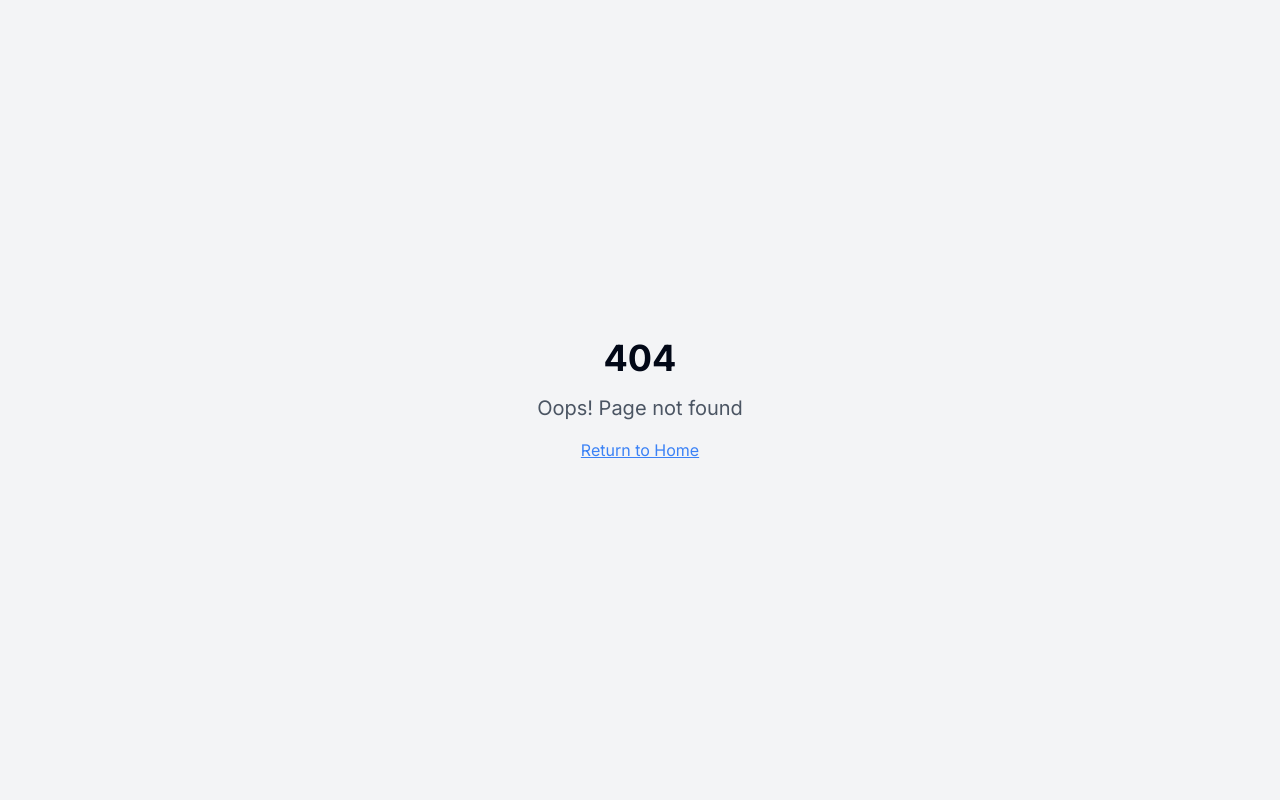
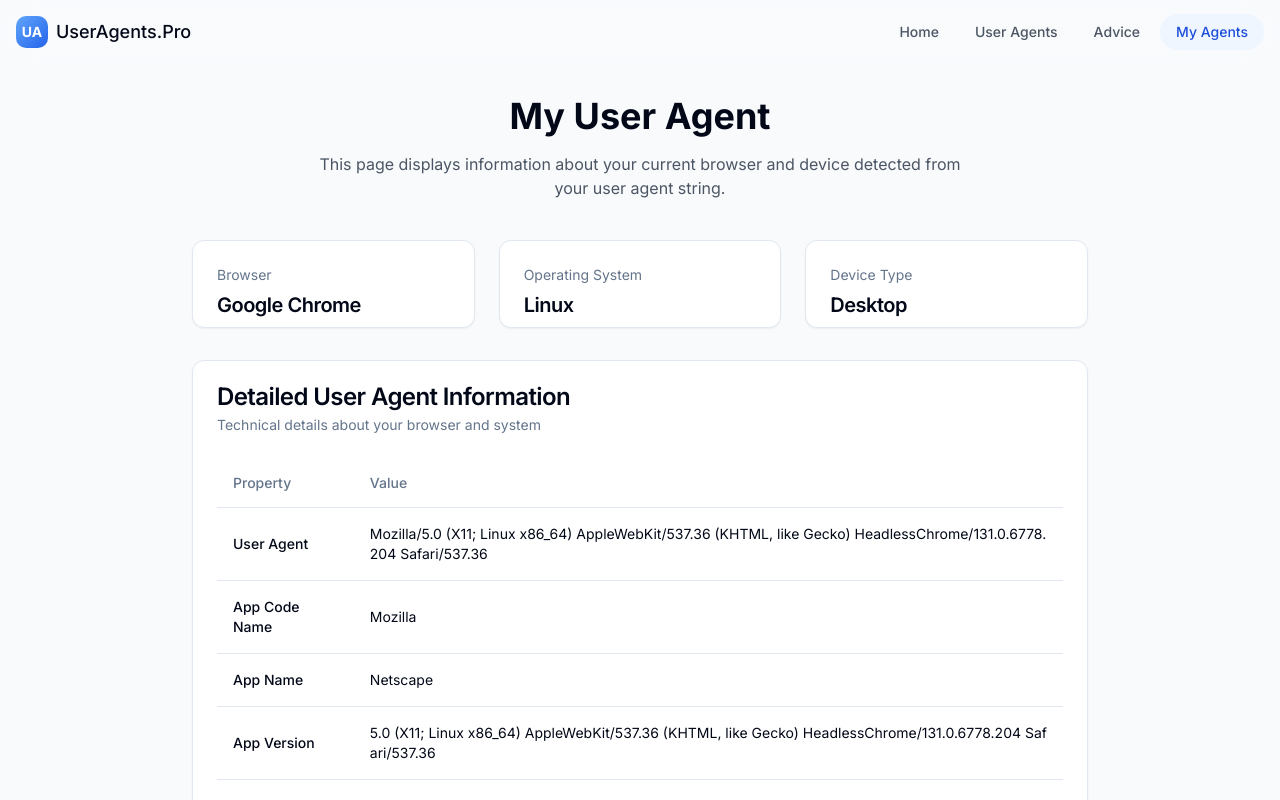
Before and after one commit to Zahra8890/useragent-updater-56, a React (Vite) app: page /my-agents in a window 1280 px wide. Before the commit this address had no page. Shown: the top 800 px of the page. Built offline with nearby package versions, Linux system fonts and the light colour scheme.

Commit message:
Add "My Agents" page
Adds a new page to display user agent information.

```diff
--- a/src/App.tsx
+++ b/src/App.tsx
@@ -15,6 +15,7 @@ import Contact from "./pages/Contact";
 import Privacy from "./pages/Privacy";
 import Admin from "./pages/Admin";
 import NotFound from "./pages/NotFound";
+import MyAgents from "./pages/MyAgents";
 
 const queryClient = new QueryClient();
 
@@ -32,6 +33,7 @@ const App = () => (
             <Route path="/user-agents/:category" element={<UserAgents />} />
             <Route path="/advice" element={<Advice />} />
             <Route path="/advice/:id" element={<AdviceDetail />} />
+            <Route path="/my-agents" element={<MyAgents />} />
             <Route path="/about" element={<About />} />
             <Route path="/contact" element={<Contact />} />
             <Route path="/privacy" element={<Privacy />} />
--- a/src/components/Navbar.tsx
+++ b/src/components/Navbar.tsx
@@ -18,6 +18,7 @@ const Navbar = () => {
     { id: '1', title: 'Home', slug: '/', position: 'top' },
     { id: '2', title: 'User Agents', slug: '/user-agents', position: 'top' },
     { id: '3', title: 'Advice', slug: '/advice', position: 'top' },
+    { id: '4', title: 'My Agents', slug: '/my-agents', position: 'top' },
   ]);
 
   useEffect(() => {
@@ -27,6 +28,18 @@ const Navbar = () => {
       const parsedPages = JSON.parse(savedPages);
       // Get only top navigation items
       const topNavItems = parsedPages.filter((page: Page) => page.position === 'top');
+
+      // Make sure our custom "My Agents" page is included
+      const myAgentsExists = topNavItems.some((item: Page) => item.slug === '/my-agents');
+      if (!myAgentsExists) {
+        topNavItems.push({
+          id: Date.now().toString(),
+          title: 'My Agents',
+          slug: '/my-agents',
+          position: 'top'
+        });
+      }
+
       if (topNavItems.length > 0) {
         setNavItems(topNavItems.map((page: Page) => ({
           id: page.id,
--- a/src/components/admin/PageEditor.tsx
+++ b/src/components/admin/PageEditor.tsx
@@ -1,4 +1,3 @@
-
 import { useState, useEffect } from 'react';
 import { toast } from 'sonner';
 import { Button } from '@/components/ui/button';
@@ -34,9 +33,10 @@ const PageEditor = () => {
         { id: '1', title: 'Home', slug: '/', content: 'Home page content', position: 'top', isSystem: true },
         { id: '2', title: 'User Agents', slug: '/user-agents', content: 'User Agents page content', position: 'top', isSystem: true },
         { id: '3', title: 'Advice', slug: '/advice', content: 'Advice page content', position: 'top', isSystem: true },
-        { id: '4', title: 'About Us', slug: '/about', content: 'About us page content', position: 'bottom' },
-        { id: '5', title: 'Contact Us', slug: '/contact', content: 'Contact us page content', position: 'bottom' },
-        { id: '6', title: 'Privacy Policy', slug: '/privacy', content: 'Privacy policy content', position: 'bottom' },
+        { id: '4', title: 'My Agents', slug: '/my-agents', content: 'My Agents page content', position: 'top', isSystem: true },
+        { id: '5', title: 'About Us', slug: '/about', content: 'About us page content', position: 'bottom' },
+        { id: '6', title: 'Contact Us', slug: '/contact', content: 'Contact us page content', position: 'bottom' },
+        { id: '7', title: 'Privacy Policy', slug: '/privacy', content: 'Privacy policy content', position: 'bottom' },
       ];
       setPages(defaultPages);
       localStorage.setItem('sitePages', JSON.stringify(defaultPages));
--- /dev/null
+++ b/src/pages/MyAgents.tsx
@@ -0,0 +1,191 @@
+
+import { useState, useEffect } from 'react';
+import { motion } from 'framer-motion';
+import Navbar from '@/components/Navbar';
+import Footer from '@/components/Footer';
+import { cn } from '@/lib/utils';
+import { Card, CardContent, CardDescription, CardHeader, CardTitle } from '@/components/ui/card';
+import { Table, TableBody, TableCell, TableHead, TableHeader, TableRow } from '@/components/ui/table';
+import usePageTitle from '@/hooks/usePageTitle';
+
+const MyAgents = () => {
+  usePageTitle('My Agents');
+  const [userAgentData, setUserAgentData] = useState<Record<string, string>>({});
+  const [browserName, setBrowserName] = useState('');
+  const [operatingSystem, setOperatingSystem] = useState('');
+  const [deviceType, setDeviceType] = useState('');
+  const [isLoading, setIsLoading] = useState(true);
+
+  useEffect(() => {
+    // Extract user agent information
+    const parseUserAgent = () => {
+      setIsLoading(true);
+      const ua = navigator.userAgent;
+      const uaString = ua.toString();
+
+      // Create the basic information object
+      const data: Record<string, string> = {
+        'User Agent': uaString,
+        'App Code Name': navigator.appCodeName,
+        'App Name': navigator.appName,
+        'App Version': navigator.appVersion,
+        'Platform': navigator.platform,
+        'Vendor': navigator.vendor,
+        'Language': navigator.language,
+        'Cookies Enabled': navigator.cookieEnabled.toString(),
+        'Online': navigator.onLine.toString(),
+        'Do Not Track': navigator.doNotTrack || 'Not specified',
+      };
+
+      // Detect browser
+      let browser = 'Unknown';
+      if (ua.includes('Firefox')) {
+        browser = 'Mozilla Firefox';
+      } else if (ua.includes('SamsungBrowser')) {
+        browser = 'Samsung Browser';
+      } else if (ua.includes('Opera') || ua.includes('OPR')) {
+        browser = 'Opera';
+      } else if (ua.includes('Edg')) {
+        browser = 'Microsoft Edge';
+      } else if (ua.includes('Chrome')) {
+        browser = 'Google Chrome';
+      } else if (ua.includes('Safari') && !ua.includes('Chrome')) {
+        browser = 'Safari';
+      } else if (ua.includes('Trident') || ua.includes('MSIE')) {
+        browser = 'Internet Explorer';
+      }
+      setBrowserName(browser);
+
+      // Detect OS
+      let os = 'Unknown';
+      if (ua.includes('Win')) {
+        os = 'Windows';
+      } else if (ua.includes('Mac')) {
+        os = 'macOS';
+      } else if (ua.includes('Android')) {
+        os = 'Android';
+      } else if (ua.includes('iPhone') || ua.includes('iPad') || ua.includes('iPod')) {
+        os = 'iOS';
+      } else if (ua.includes('Linux')) {
+        os = 'Linux';
+      }
+      setOperatingSystem(os);
+
+      // Detect device type
+      let device = 'Unknown';
+      if (ua.includes('Mobile')) {
+        device = 'Mobile';
+      } else if (ua.includes('Tablet')) {
+        device = 'Tablet';
+      } else {
+        device = 'Desktop';
+      }
+      setDeviceType(device);
+
+      setUserAgentData(data);
+      setIsLoading(false);
+    };
+
+    parseUserAgent();
+  }, []);
+
+  return (
+    <div className="min-h-screen flex flex-col">
+      <Navbar />
+
+      <main className="flex-grow pt-24 pb-20">
+        <div className="container mx-auto px-4">
+          <motion.div
+            initial={{ opacity: 0, y: 20 }}
+            animate={{ opacity: 1, y: 0 }}
+            transition={{ duration: 0.5 }}
+            className="max-w-4xl mx-auto"
+          >
+            <div className="mb-10 text-center">
+              <h1 className="text-3xl md:text-4xl font-bold mb-4">My User Agent</h1>
+              <p className="text-gray-600 max-w-2xl mx-auto">
+                This page displays information about your current browser and device detected from your user agent string.
+              </p>
+            </div>
+
+            {isLoading ? (
+              <div className="text-center py-10">
+                <div className="inline-block h-8 w-8 animate-spin rounded-full border-4 border-solid border-blue-500 border-r-transparent"></div>
+                <p className="mt-4 text-gray-600">Analyzing your user agent...</p>
+              </div>
+            ) : (
+              <div className="space-y-8">
+                <div className="grid grid-cols-1 md:grid-cols-3 gap-6">
+                  <Card className={cn("rounded-xl shadow-sm", "transition-all duration-300")}>
+                    <CardHeader className="pb-2">
+                      <CardDescription>Browser</CardDescription>
+                      <CardTitle className="text-xl">{browserName}</CardTitle>
+                    </CardHeader>
+                  </Card>
+
+                  <Card className={cn("rounded-xl shadow-sm", "transition-all duration-300")}>
+                    <CardHeader className="pb-2">
+                      <CardDescription>Operating System</CardDescription>
+                      <CardTitle className="text-xl">{operatingSystem}</CardTitle>
+                    </CardHeader>
+                  </Card>
+
+                  <Card className={cn("rounded-xl shadow-sm", "transition-all duration-300")}>
+                    <CardHeader className="pb-2">
+                      <CardDescription>Device Type</CardDescription>
+                      <CardTitle className="text-xl">{deviceType}</CardTitle>
+                    </CardHeader>
+                  </Card>
+                </div>
+
+                <Card className="rounded-xl shadow-sm overflow-hidden">
+                  <CardHeader>
+                    <CardTitle>Detailed User Agent Information</CardTitle>
+                    <CardDescription>Technical details about your browser and system</CardDescription>
+                  </CardHeader>
+                  <CardContent>
+                    <Table>
+                      <TableHeader>
+                        <TableRow>
+                          <TableHead>Property</TableHead>
+                          <TableHead>Value</TableHead>
+                        </TableRow>
+                      </TableHeader>
+                      <TableBody>
+                        {Object.entries(userAgentData).map(([key, value]) => (
+                          <TableRow key={key}>
+                            <TableCell className="font-medium">{key}</TableCell>
+                            <TableCell className="break-all">{value}</TableCell>
+                          </TableRow>
+                        ))}
+                      </TableBody>
+                    </Table>
+                  </CardContent>
+                </Card>
+
+                <Card className="rounded-xl shadow-sm bg-blue-50">
+                  <CardHeader>
+                    <CardTitle>Why does this matter?</CardTitle>
+                  </CardHeader>
+                  <CardContent>
+                    <p className="text-gray-700">
+                      Websites and web applications use your user agent information to deliver optimized
+                      content for your specific browser and device. This helps ensure the best possible
+                      user experience. However, this information can also be used for fingerprinting and
+                      tracking across websites. For privacy-focused browsing, consider using browsers with
+                      strong privacy features or extensions that allow you to modify your user agent.
+                    </p>
+                  </CardContent>
+                </Card>
+              </div>
+            )}
+          </motion.div>
+        </div>
+      </main>
+
+      <Footer />
+    </div>
+  );
+};
+
+export default MyAgents;
```
